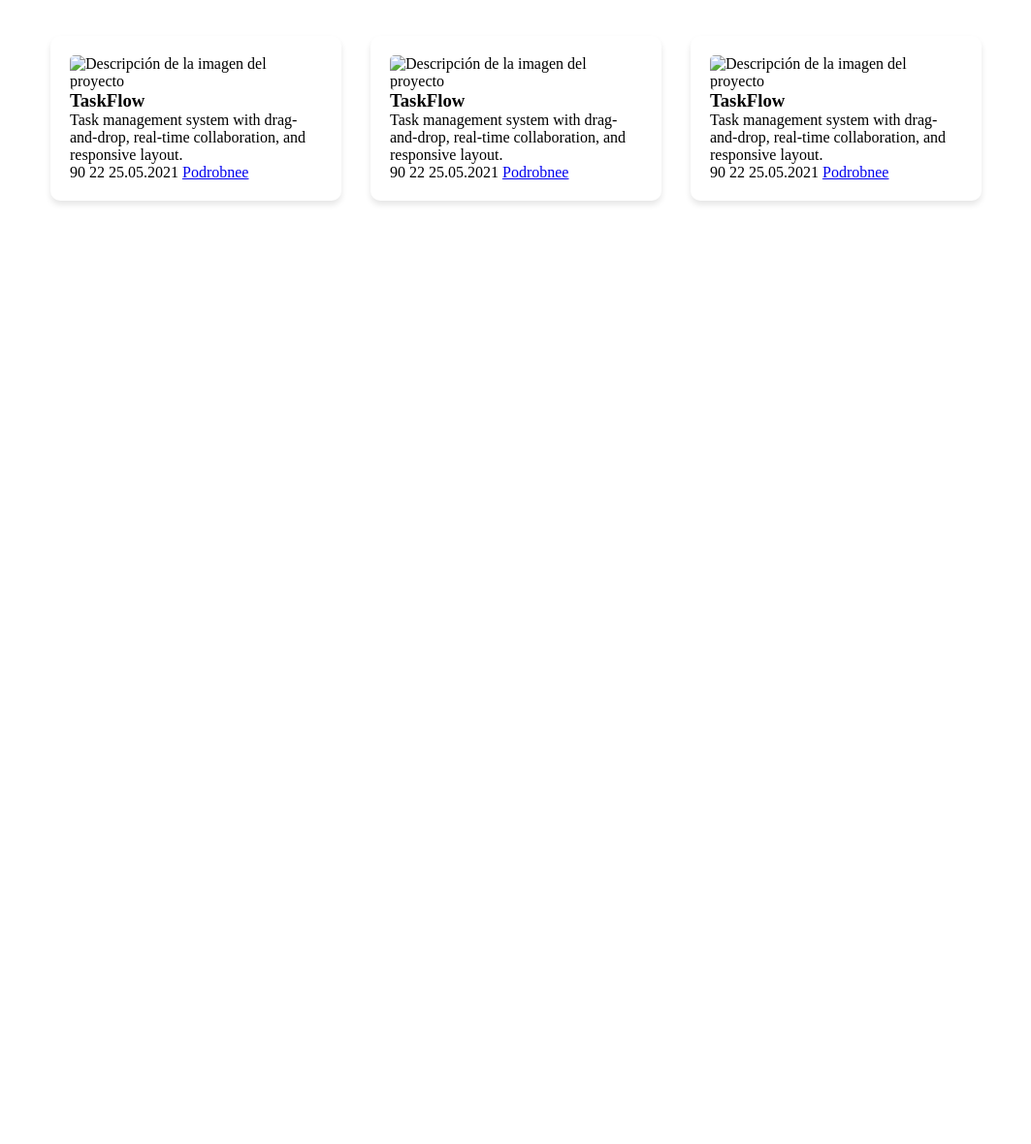
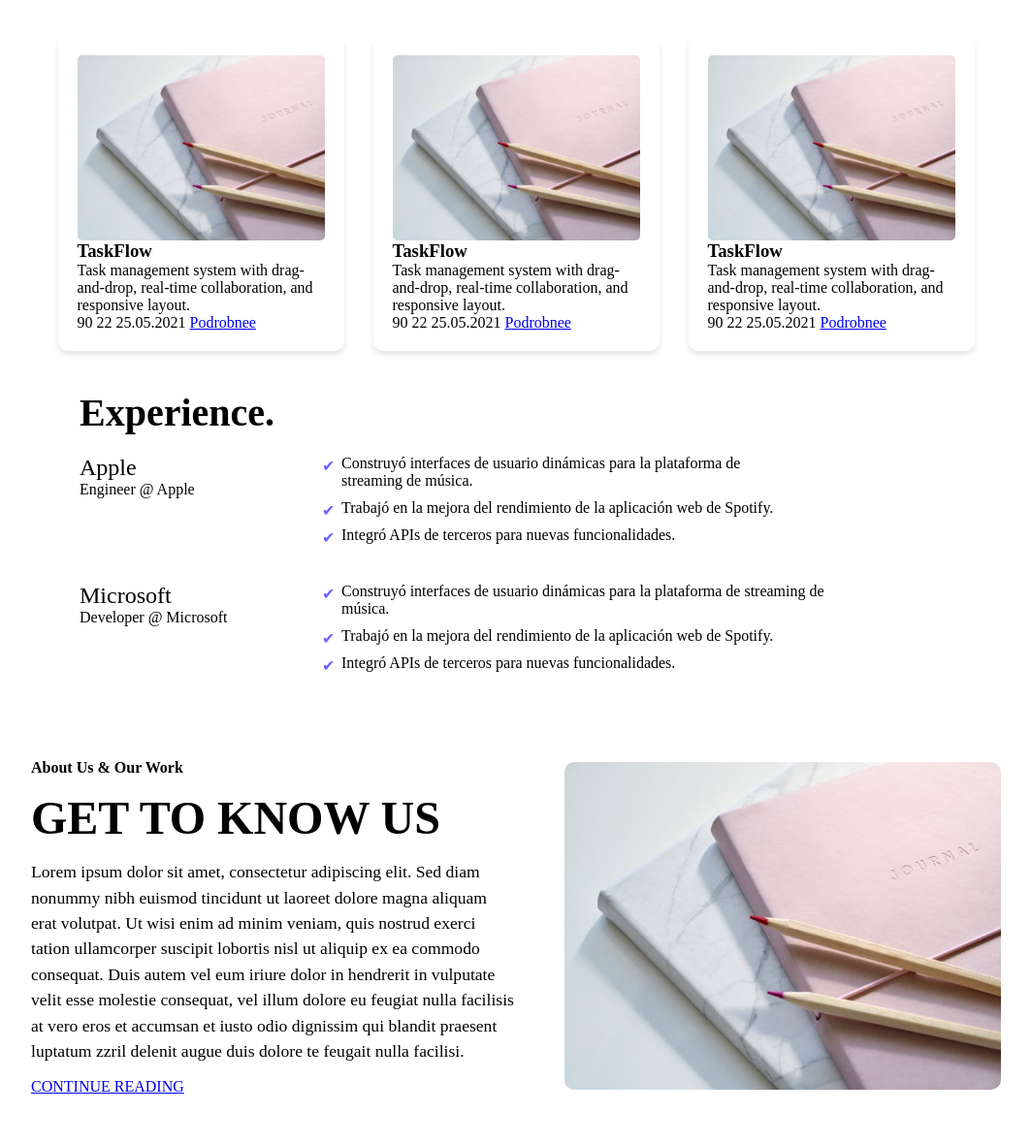
Before and after one commit to fofi09/portfolio-sofia-aguirre, a plain HTML site: page index.html in a window 1280 px wide. Shown: the part 518-1698 px from the top of the page at 97% size, without its empty margins (108-1171 px from the left). Before the commit the page ends 800 px from the top, so only its background shows below. Drawn offline with Linux system fonts and the light colour scheme.

Commit message:
desarrollo de la estructura de proyects por fin bien alineado

```diff
--- /dev/null
+++ b/ex.css
@@ -0,0 +1,111 @@
+.seccion-experiencia h2 {
+    font-size: 2.5rem;
+    margin-top: 40px; /* Separación con la sección de arriba */
+    margin-bottom: 20px; /* Separación con la información de la experiencia */
+}
+
+/* Contenedor de las experiencias (Apple, Microsoft, etc.) */
+.contenedor-experiencias {
+    /* Le damos un ancho máximo al contenedor de las experiencias */
+    max-width: 900px;
+    /* Y lo centramos, esto es clave para que quede alineado con el resto */
+    margin: 0 auto;
+}
+
+/* Contenedor de cada experiencia individual */
+.experiencia {
+    display: flex;
+    gap: 50px;
+    margin-bottom: 30px;
+}
+
+/* Contenedor del nombre de la empresa y el cargo */
+.empresa-info {
+    flex-basis: 200px;
+    flex-shrink: 0;
+}
+
+/* Estilo del nombre de la empresa */
+.empresa-info h3 {
+    font-size: 1.5rem;
+    font-weight: normal;
+    margin: 0;
+}
+
+/* Estilo de la lista de detalles */
+.detalles-trabajo ul {
+    list-style-type: none;
+    padding: 0;
+    margin: 0;
+}
+
+/* Estilo de cada ítem de la lista */
+.detalles-trabajo li {
+    margin-bottom: 10px;
+    position: relative;
+    padding-left: 20px;
+}
+
+/* El ícono de check con pseudo-elemento */
+.detalles-trabajo li::before {
+    content: '✔';
+    color: #6c63ff;
+    position: absolute;
+    left: 0;
+    top: 2px;
+}
+
+
+
+
+
+
+
+
+
+/* sobre mi */
+.seccion-sobremi {
+    /* Flexbox para alinear el texto y la imagen uno al lado del otro */
+    display: flex;
+    justify-content: center;
+    align-items: center;
+    gap: 50px;
+    padding-top: 50px; /* Separación con la sección de arriba */
+    padding-bottom: 50px;
+}
+
+.contenido-sobremi {
+    /* Le damos un ancho máximo para que el texto no se estire demasiado */
+    max-width: 500px;
+    /* Usamos Flexbox para apilar los elementos de texto */
+    display: flex;
+    flex-direction: column;
+    gap: 15px;
+}
+
+.contenido-sobremi span {
+    font-size: 1rem;
+    font-weight: bold;
+}
+
+.contenido-sobremi h2 {
+    font-size: 3rem;
+    margin: 0;
+}
+
+.contenido-sobremi p {
+    font-size: 1.1rem;
+    line-height: 1.5;
+}
+
+.imagen-sobremi {
+    /* Le damos un ancho máximo para que no desborde */
+    max-width: 450px;
+}
+
+.imagen-sobremi img {
+    /* La imagen se ajusta al 100% de su contenedor */
+    width: 100%;
+    height: auto;
+    border-radius: 10px;
+}
--- a/index.html
+++ b/index.html
@@ -33,7 +33,7 @@
             </div>
         </div>
         <div class="imagen-hero">
-            <img src="pexels-jessbaileydesign-1018133.jpg" alt="Foto de Luca, un desarrollador frontend">
+            <img src="imagenes/pexels-jessbaileydesign-1018133.jpg" alt="Foto de Luca, un desarrollador frontend">
         </div>
     </section>
 
@@ -45,7 +45,7 @@
 
         <div class="tarjeta-proyecto">
             <div class="imagen-proyecto">
-                <img src="pexels-jessbaileydesign-1018133.jpg" alt="Descripción de la imagen del proyecto">
+                <img src="imagenes/pexels-jessbaileydesign-1018133.jpg"  alt="Descripción de la imagen del proyecto">
             </div>
             <div class="info-proyecto">
                 <h3>TaskFlow</h3>
@@ -61,7 +61,7 @@
 
         <div class="tarjeta-proyecto">
             <div class="imagen-proyecto">
-                <img src="pexels-jessbaileydesign-1018133.jpg" alt="Descripción de la imagen del proyecto">
+                <img src="imagenes/pexels-jessbaileydesign-1018133.jpg"  alt="Descripción de la imagen del proyecto">
             </div>
             <div class="info-proyecto">
                 <h3>TaskFlow</h3>
@@ -77,7 +77,7 @@
 
         <div class="tarjeta-proyecto">
             <div class="imagen-proyecto">
-                <img src="pexels-jessbaileydesign-1018133.jpg" alt="Descripción de la imagen del proyecto">
+                <img src="imagenes/pexels-jessbaileydesign-1018133.jpg"  alt="Descripción de la imagen del proyecto">
             </div>
             <div class="info-proyecto">
                 <h3>TaskFlow</h3>
@@ -95,7 +95,53 @@
 
 </section>
 
+<!-- experiencia -->
+    <section class="seccion-experiencia">
+    <div class="contenedor-experiencias">
+        <h2>Experience.</h2>
+        <div class="experiencia">
+            <div class="empresa-info">
+                <h3>Apple</h3>
+                <span>Engineer @ Apple</span>
+            </div>
+            <div class="detalles-trabajo">
+                <ul>
+                    <li>Construyó interfaces de usuario dinámicas para la plataforma de streaming de música.</li>
+                    <li>Trabajó en la mejora del rendimiento de la aplicación web de Spotify.</li>
+                    <li>Integró APIs de terceros para nuevas funcionalidades.</li>
+                </ul>
+            </div>
+        </div>
+        <div class="experiencia">
+            <div class="empresa-info">
+                <h3>Microsoft</h3>
+                <span>Developer @ Microsoft</span>
+            </div>
+            <div class="detalles-trabajo">
+                <ul>
+                    <li>Construyó interfaces de usuario dinámicas para la plataforma de streaming de música.</li>
+                    <li>Trabajó en la mejora del rendimiento de la aplicación web de Spotify.</li>
+                    <li>Integró APIs de terceros para nuevas funcionalidades.</li>
+                </ul>
+            </div>
+        </div>
+    </div>
+</section>
+    <!-- sobre mi -->
+     <section class="seccion-sobremi">
+    <div class="contenido-sobremi">
+        <span>About Us & Our Work</span>
+        <h2>GET TO KNOW US</h2>
+        <p>Lorem ipsum dolor sit amet, consectetur adipiscing elit. Sed diam nonummy nibh euismod tincidunt ut laoreet dolore magna aliquam erat volutpat. Ut wisi enim ad minim veniam, quis nostrud exerci tation ullamcorper suscipit lobortis nisl ut aliquip ex ea commodo consequat. Duis autem vel eum iriure dolor in hendrerit in vulputate velit esse molestie consequat, vel illum dolore eu feugiat nulla facilisis at vero eros et accumsan et iusto odio dignissim qui blandit praesent luptatum zzril delenit augue duis dolore te feugait nulla facilisi.</p>
+        <a href="#" class="boton-primario">CONTINUE READING</a>
+    </div>
+    <div class="imagen-sobremi">
+        <img src="imagenes/pexels-jessbaileydesign-1018133.jpg" alt="Una laptop sobre un fondo rosa">
+    </div>
+</section>
+
     </div>
     <!-- ese dib cieera contenedor -->
+
 </body>
 </html>
--- a/styles.css
+++ b/styles.css
@@ -22,47 +22,45 @@ nav a {
     text-decoration: none; /* ¡Chau, subrayado! */
     color: #333; /* Un color oscuro para que se lea bien */
 }
-/**/
+/*hero*/
 .seccion-hero {
-    display: flex; /* ¡Lo convierte en contenedor flexible! */
+    display: flex;
     justify-content: center;
     align-items: center;
-    padding: 50px 0; /* Un poco de aire para que no se pegue al header */
-    gap: 50px; /*espacio entre texto e imagen en hero, ajustado si necesitas*/
+    padding: 50px 0;
+    gap: 50px;
 }
 .contenido-hero {
     display: flex;
-    flex-direction: column; /* Apila los elementos de arriba para abajo */
-    gap: 15px; /* Un poco de separación entre cada elemento (el span, h1, p...) */
+    flex-direction: column;
+    gap: 15px;
 }
 .contenido-hero h1 {
-    font-size: 4rem; /* ¡Letra bien grande! */
-    margin: 0; /* Quita el margen por defecto del h1 */
+    font-size: 4rem;
+    margin: 0;
 }
 
 .contenido-hero p {
     font-size: 1.2rem;
-    max-width: 500px; /* Para que la línea de texto no sea tan larga */
+    max-width: 500px;
 }
 
 .botones {
     display: flex;
-    gap: 10px; /* Separa los dos botones */
+    gap: 10px; /* separa los dos botnes */
 }
 .imagen-hero {
-    /* Le damos un tamaño fijo a la caja que contiene la imagen */
     width: 300px;
     height: 300px;
-    border: 5px solid #fff; /* El borde blanco para que se vea como en la imagen */
-    border-radius: 50%; /* Esto es lo que la hace redonda */
-    overflow: hidden; /* Oculta cualquier parte de la imagen que se salga de la caja */
+    border: 5px solid #fff;
+    border-radius: 50%;
+    overflow: hidden;
 }
 
 .imagen-hero img {
-    /* Hacemos que la imagen se ajuste perfectamente dentro de su contenedor */
     width: 100%;
     height: 100%;
-    object-fit: cover; /* Esto es la clave para que la imagen cubra todo el espacio sin deformarse */
+    object-fit: cover;
 }
 /*  */
 .seccion-proyectos h2 {
@@ -71,29 +69,126 @@ nav a {
     margin-bottom: 40px; /* Para separarlo de las tarjetas */
 }
 .contenedor-tarjetas {
-    display: flex; /* Esto hace que las tarjetas se pongan en fila */
-    justify-content: center; /* Centra las tarjetas si no llenan todo el espacio */
+    display: flex;
+    justify-content: center;
     gap: 30px; /* Separación entre cada tarjeta */
     max-width: 1200px;
     margin: 0 auto;
 }
-/* .tarjeta-proyecto {
-    background-color: #fff;
-    border-radius: 10px;
-    box-shadow: 0 4px 6px rgba(0, 0, 0, 0.1);
-    padding: 20px;
-    flex-basis: 300px;
-} */
+
  .tarjeta-proyecto {
     background-color: #fff;
     border-radius: 10px;
     box-shadow: 0 4px 6px rgba(0, 0, 0, 0.1);
     padding: 20px;
-    flex-basis: 260px; /* esto alinea*/
+    flex-basis: 255px; /* esto alinea*/
 }
 .imagen-proyecto img {
     width: 100%;
-    height: auto; /* Esto mantiene la proporción de la imagen, para que no se deforme */
-    display: block; /* Para quitar cualquier espacio extra que pueda aparecer */
-    border-radius: 5px; /* Le da un poco de estilo, como en la imagen original */
+    height: auto;
+    display: block;
+    border-radius: 5px;
 }
+
+/*  experiencia*/
+/*  */
+
+.seccion-experiencia h2 {
+    font-size: 2.5rem;
+    margin-top: 40px;
+    margin-bottom: 20px;
+}
+
+
+.contenedor-experiencias {
+    max-width: 900px;
+    margin: 0 auto;
+    display: flex;
+    flex-direction: column;
+    align-items: flex-start;
+}
+
+.experiencia {
+    display: flex;
+    gap: 50px;
+    margin-bottom: 30px;
+}
+
+
+.empresa-info {
+    flex-basis: 200px;
+    flex-shrink: 0;
+}
+
+
+.empresa-info h3 {
+    font-size: 1.5rem;
+    font-weight: normal;
+    margin: 0;
+}
+
+
+.detalles-trabajo ul {
+    list-style-type: none;
+    padding: 0;
+    margin: 0;
+}
+
+
+.detalles-trabajo li {
+    margin-bottom: 10px;
+    position: relative;
+    padding-left: 20px;
+}
+
+
+.detalles-trabajo li::before {
+    content: '✔';
+    color: #6c63ff;
+    position: absolute;
+    left: 0;
+    top: 2px;
+}
+/* sobre mi */
+
+.seccion-sobremi {
+    display: flex;
+    justify-content: center;
+    align-items: center;
+    gap: 50px;
+    padding-top: 50px;
+    padding-bottom: 50px;
+}
+
+.contenido-sobremi {
+    display: flex;
+    flex-direction: column;
+    gap: 15px;
+    max-width: 500px;
+}
+
+.contenido-sobremi span {
+    font-size: 1rem;
+    font-weight: bold;
+}
+
+.contenido-sobremi h2 {
+    font-size: 3rem;
+    margin: 0;
+}
+
+.contenido-sobremi p {
+    font-size: 1.1rem;
+    line-height: 1.5;
+}
+
+.imagen-sobremi {
+    max-width: 450px;
+    flex-shrink: 0;
+}
+
+.imagen-sobremi img {
+    width: 100%;
+    height: auto;
+    border-radius: 10px;
+}
```
Also changed, not shown: EX.html (added, +50 -0 lines), imagenes/experienci1.jpg (added).
